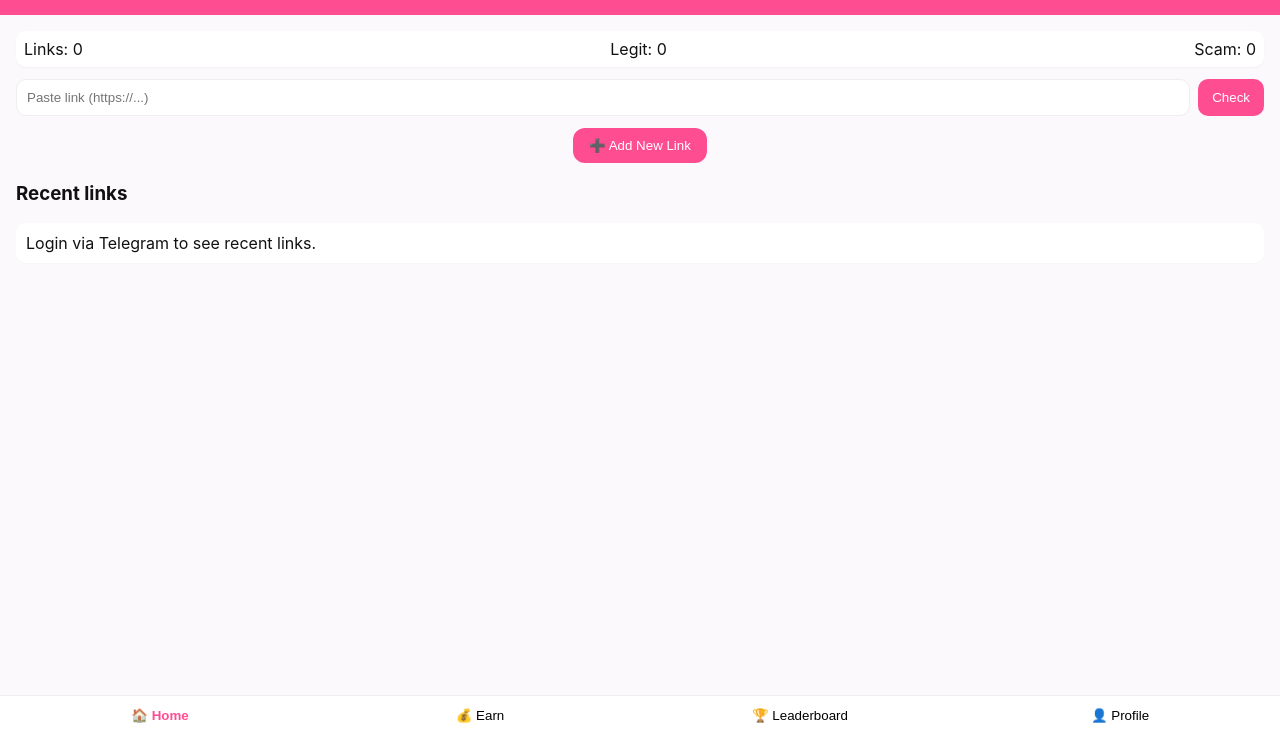
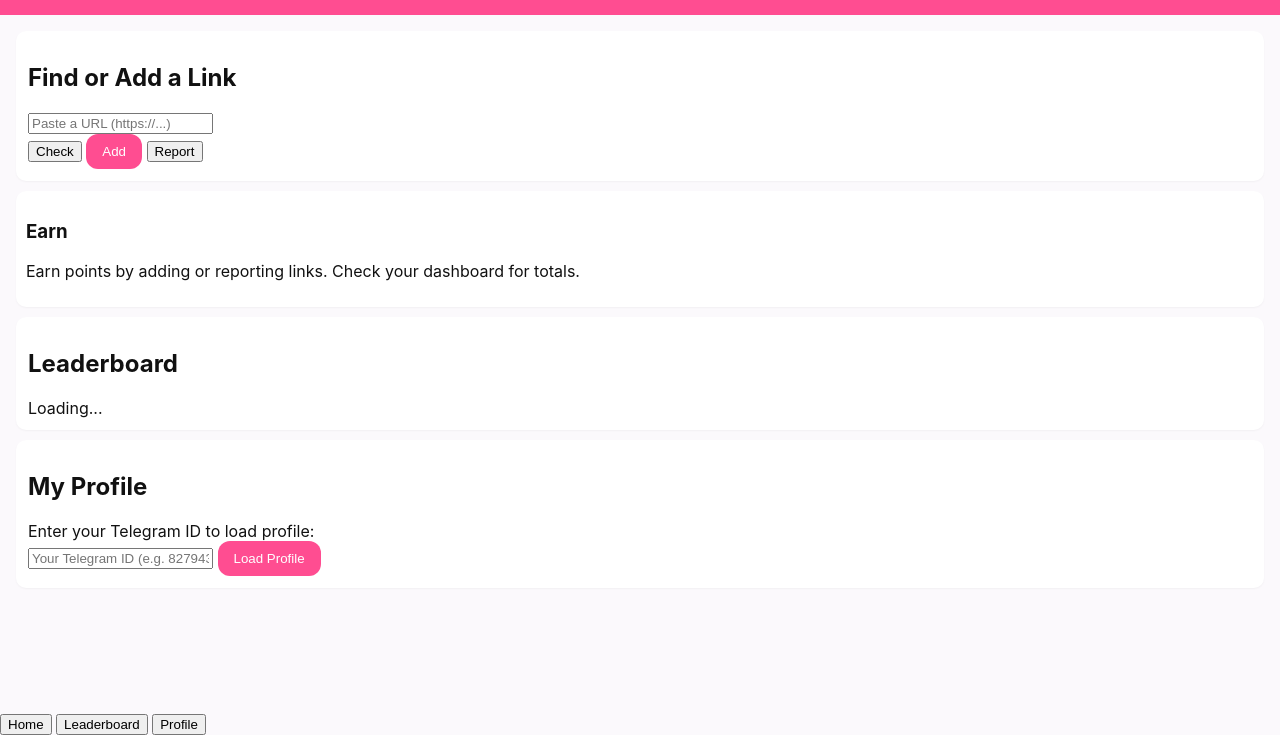
Before and after one commit to victoryirhirhi/linktory, a website: page webapp/index.html in a window 1280 px wide. Shown: the part 65-800 px from the top of the page. Drawn offline with Linux system fonts and the light colour scheme; no server answers; a script that the page names is missing.

Commit message:
Update index.html

```diff
--- a/webapp/index.html
+++ b/webapp/index.html
@@ -1,69 +1,74 @@
 <!doctype html>
-<html>
+<html lang="en">
 <head>
   <meta charset="utf-8" />
   <meta name="viewport" content="width=device-width,initial-scale=1" />
-  <title>Linktory — Mini App</title>
-  <link rel="stylesheet" href="style.css" />
-  <script src="https://telegram.org/js/telegram-web-app.js"></script>
+  <title>Linktory Mini App</title>
+  <link rel="stylesheet" href="/webapp/style.css" />
 </head>
 <body>
   <div id="app">
-    <header>
+    <header class="topbar">
       <h1>Linktory</h1>
-      <small id="welcomeSub">Verify • Report • Earn</small>
+      <div id="userBadge" class="badge">—</div>
     </header>
 
-    <main>
-      <section id="homeSection" class="tab">
-        <div class="statsBar">
-          <div>Links: <span id="statTotal">0</span></div>
-          <div>Legit: <span id="statLegit">0</span></div>
-          <div>Scam: <span id="statScam">0</span></div>
+    <main class="container">
+      <!-- Home / Links merged -->
+      <section id="home" class="page active">
+        <div class="card">
+          <h2>Find or Add a Link</h2>
+          <form id="linkForm">
+            <input id="linkInput" type="url" placeholder="Paste a URL (https://...)" autocomplete="off" required />
+            <div class="row">
+              <button id="checkBtn" type="button" class="btn neutral">Check</button>
+              <button id="addBtn" type="button" class="btn primary">Add</button>
+              <button id="reportBtn" type="button" class="btn warn">Report</button>
+            </div>
+          </form>
+
+          <div id="result" class="result hidden"></div>
         </div>
 
-        <div class="inputRow">
-          <input id="linkInput" placeholder="Paste link (https://...)" />
-          <button id="checkBtn">Check</button>
+        <div id="earnCard" class="card small">
+          <h3>Earn</h3>
+          <p>Earn points by adding or reporting links. Check your dashboard for totals.</p>
+          <div id="earnStats"></div>
         </div>
-
-        <div id="checkResult" class="card small hidden"></div>
-
-        <div class="floating">
-          <button id="addBtn" class="primary">➕ Add New Link</button>
-        </div>
-
-        <h3>Recent links</h3>
-        <ul id="recentList" class="list"></ul>
       </section>
 
-      <section id="earnSection" class="tab hidden">
-        <h2>Earn</h2>
-        <div id="tasksList" class="list"></div>
+      <!-- Leaderboard -->
+      <section id="leaderboard" class="page">
+        <div class="card">
+          <h2>Leaderboard</h2>
+          <div id="leaderboardList">Loading...</div>
+        </div>
       </section>
 
-      <section id="boardSection" class="tab hidden">
-        <h2>Leaderboard</h2>
-        <ul id="leaderList" class="list"></ul>
-      </section>
-
-      <section id="profileSection" class="tab hidden">
-        <h2>Profile</h2>
-        <p>Username: <strong id="profUsername">-</strong></p>
-        <p>Telegram ID: <strong id="profId">-</strong></p>
-        <p>Points: <strong id="profPoints">0</strong></p>
-        <p>Trust score: <strong id="profTrust">0</strong></p>
+      <!-- Profile -->
+      <section id="profile" class="page">
+        <div class="card">
+          <h2>My Profile</h2>
+          <div id="profileBox">Enter your Telegram ID to load profile:</div>
+          <form id="profileForm">
+            <input id="profileInput" type="text" placeholder="Your Telegram ID (e.g. 827943484)" />
+            <button type="button" id="profileLoad" class="btn primary">Load Profile</button>
+          </form>
+          <div id="profileData" class="hidden"></div>
+        </div>
       </section>
     </main>
 
-    <nav id="tabs">
-      <button data-tab="home" class="active">🏠 Home</button>
-      <button data-tab="earn">💰 Earn</button>
-      <button data-tab="board">🏆 Leaderboard</button>
-      <button data-tab="profile">👤 Profile</button>
+    <nav class="bottom-nav">
+      <button class="menu-item active" data-target="home">Home</button>
+      <button class="menu-item" data-target="leaderboard">Leaderboard</button>
+      <button class="menu-item" data-target="profile">Profile</button>
     </nav>
+
+    <!-- global loading overlay -->
+    <div id="loader" class="overlay hidden"><div class="spinner"></div></div>
   </div>
 
-  <script src="app.js"></script>
+  <script type="module" src="/webapp/app.js"></script>
 </body>
 </html>
```
